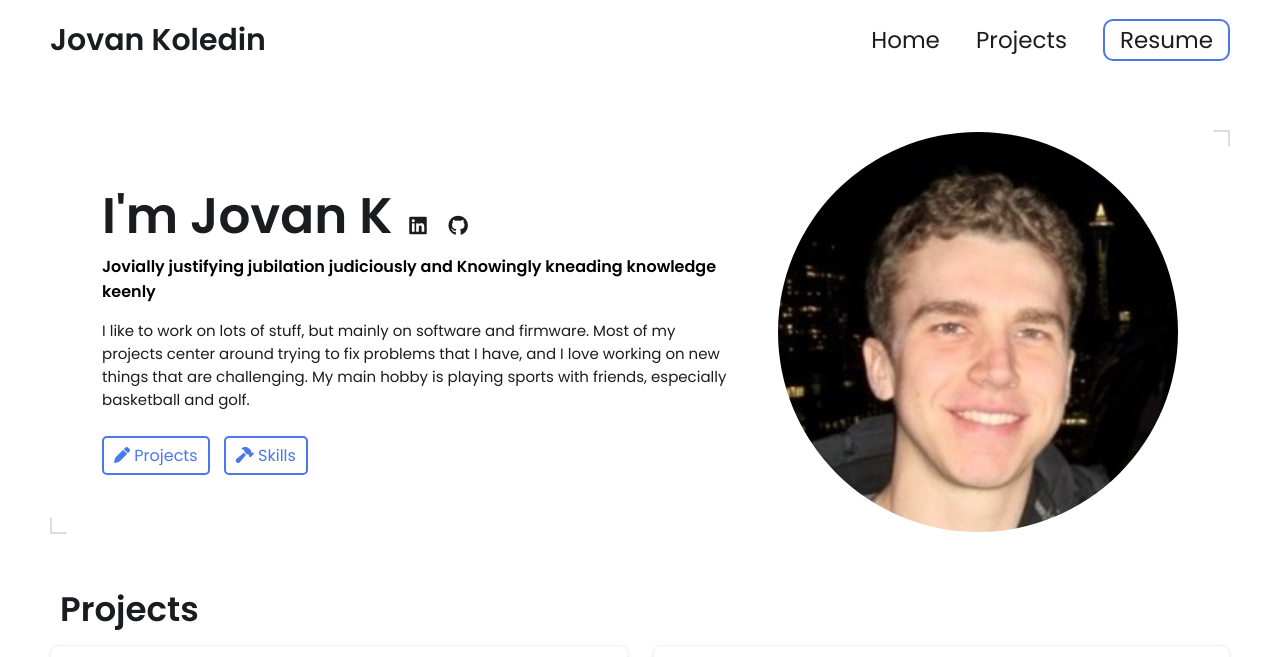
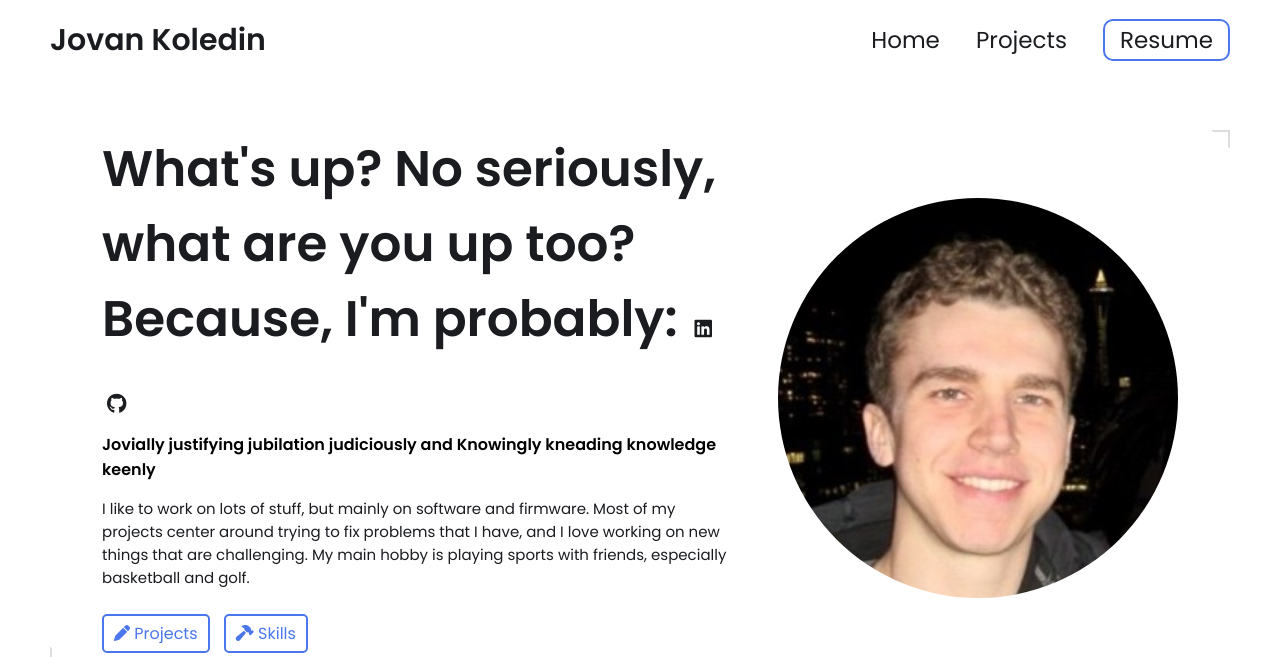
Before and after one commit to jovankoledin/jovankoledin.github.io, a Jekyll site: the page built from index.html, in a window 1280 px wide and 900 px high, cut to the strip 0-657 px from the top of the window. Built offline with Jekyll 4.4.1, drawn with Linux system fonts in a browser that asks for light colours.

Commit message:
Update hero.html

```diff
--- a/_includes/hero.html
+++ b/_includes/hero.html
@@ -4,7 +4,7 @@
     <div class="group">
         <div class="text">
             <h2>
-                I'm Jovan K
+                What's up? No seriously, what are you up too? Because, I'm probably:
                 {% if site.external-links %}
                 <span class="external-links">
                     {% assign platforms = "linkedin,x-twitter,github,stackoverflow,discord,medium,threads,bluesky,instagram,youtube" | split: "," %}
```
